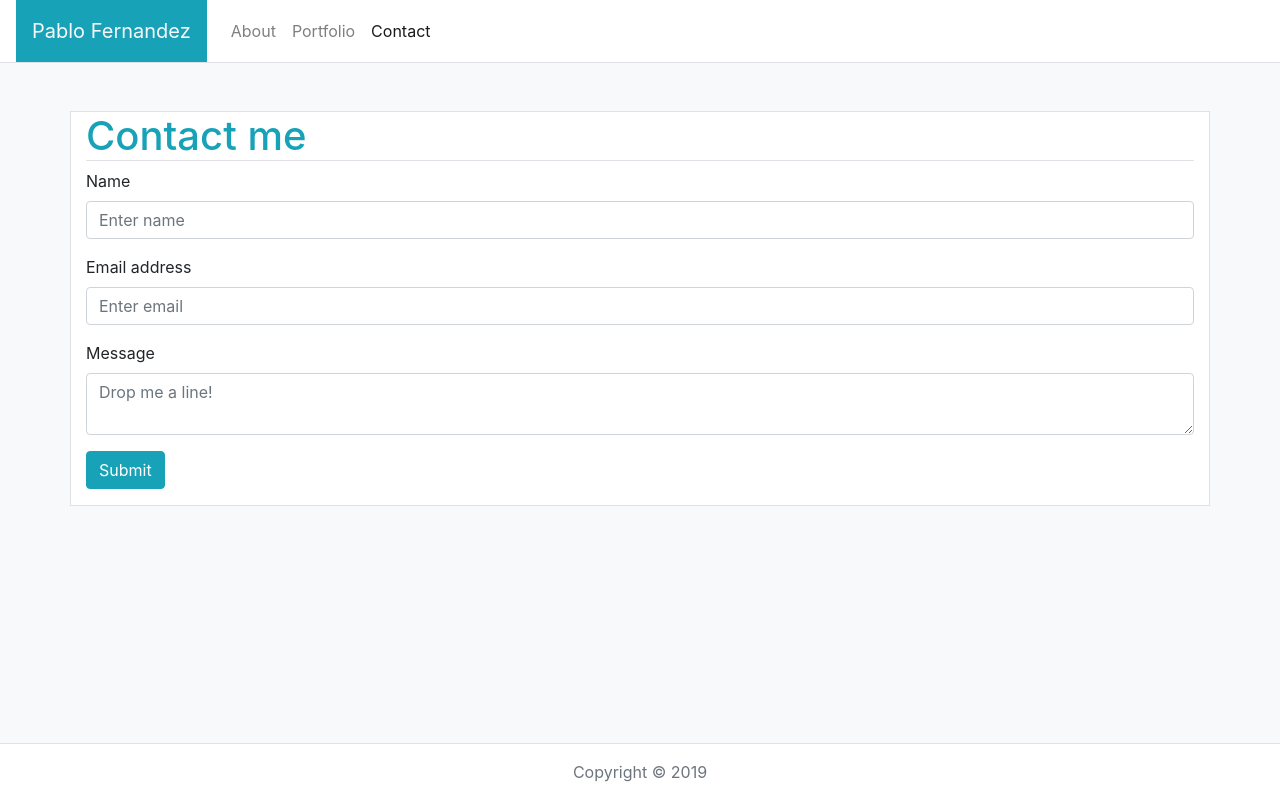
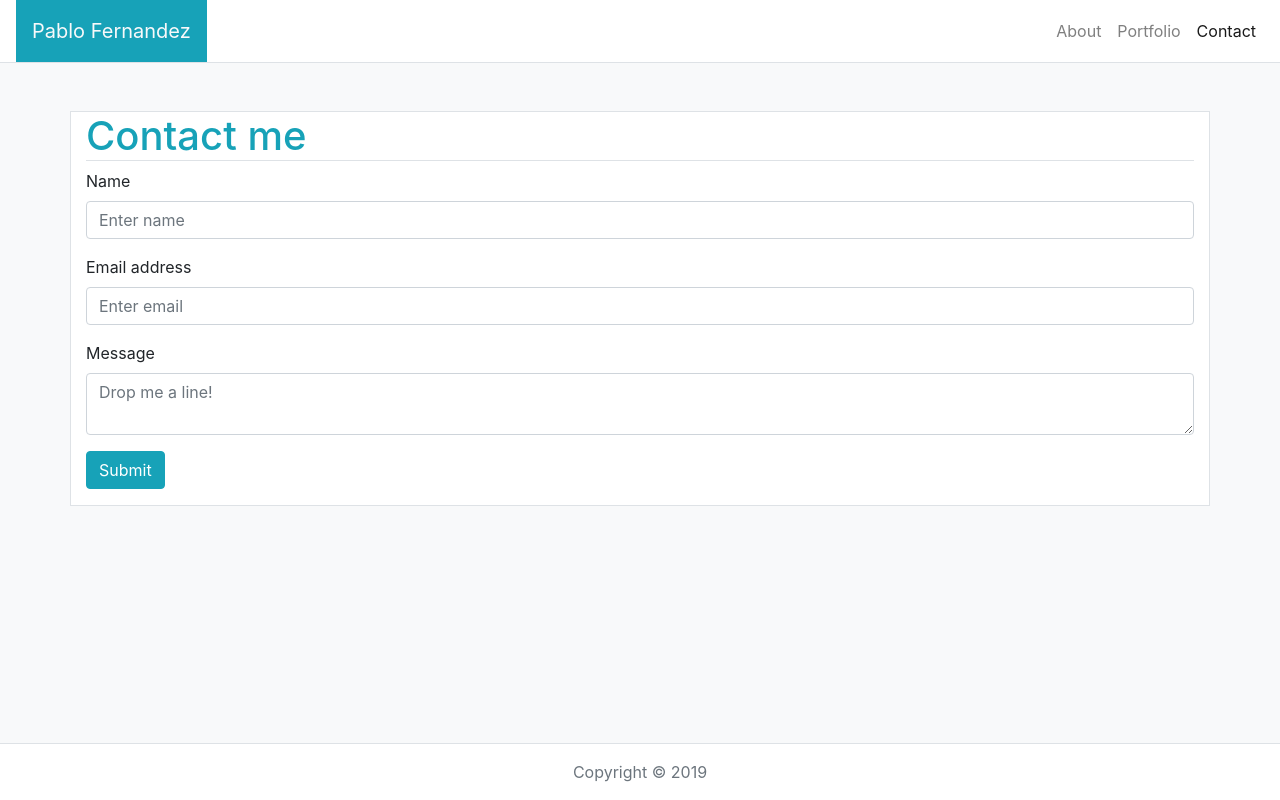
Before and after one commit to pfdzm/Bootstrap-Portfolio, a plain HTML site: page contact.html in a window 1280 px wide. Drawn offline with nearby package versions, Linux system fonts and the light colour scheme.

Commit message:
align navbar items to the right

```diff
--- a/contact.html
+++ b/contact.html
@@ -30,7 +30,7 @@
       </button>
 
       <div class="collapse navbar-collapse" id="navbarSupportedContent">
-        <ul class="navbar-nav mr-auto">
+        <ul class="navbar-nav ml-auto">
           <li class="nav-item">
             <a class="nav-link" href="index.html">About</a>
           </li>
```
Also changed, not shown: index.html (+1 -1 lines), portfolio.html (+1 -1 lines).
